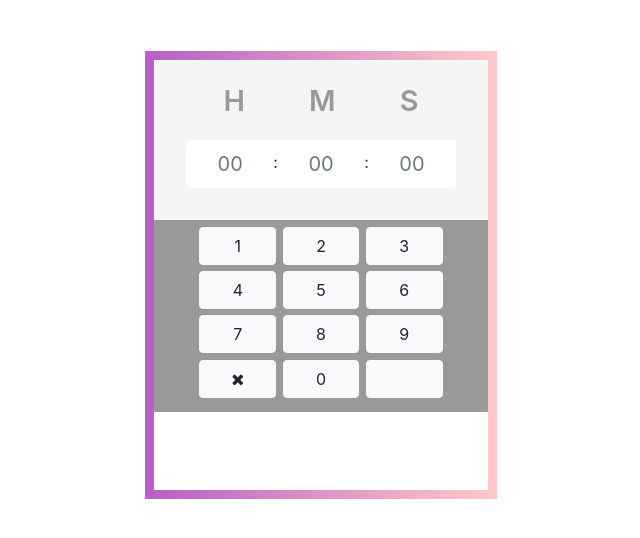
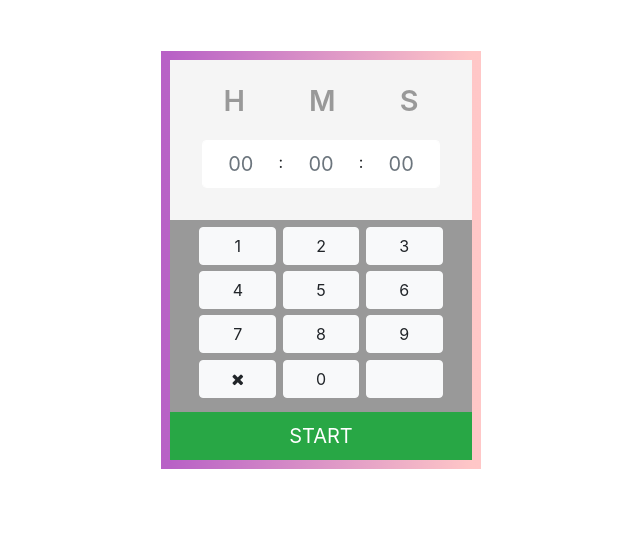
Before and after one commit to cmejia6/advanced-timer-a, a React (Create React App) app: page / in a window 1280 px wide. Shown: the top 538 px of the page, without its empty margins (319-959 px from the left). Built offline with nearby package versions, Linux system fonts and the light colour scheme.

Commit message:
Controls ui & Styling

```diff
--- /dev/null
+++ b/src/Timer/Controls.js
@@ -0,0 +1,23 @@
+import React from 'react'
+import PropTypes from 'prop-types'
+import '../styles/Controls.scss'
+
+const Controls = props => {
+  return (
+    <div>
+      <div className="controls">
+
+        <button className="buttons btn btn-success btn-lg btn-block">
+            START
+        </button>
+
+      </div>
+    </div>
+  )
+}
+
+Controls.propTypes = {
+
+}
+
+export default Controls
--- a/src/Timer/Timer.js
+++ b/src/Timer/Timer.js
@@ -1,6 +1,7 @@
 import React, { Component } from 'react'
 import Display from './Display'
 import Keypad from './Keypad'
+import Controls from './Controls'
 import '../styles/Timer.scss'
 
 export default class Timer extends Component {
@@ -9,6 +10,7 @@ export default class Timer extends Component {
       <div className="timer">
         <Display />
         <Keypad />
+        <Controls />
       </div>
     )
   }
--- /dev/null
+++ b/src/styles/Controls.scss
@@ -0,0 +1,4 @@
+.controls > button{
+    border-radius: 0%;
+    width: 100%;
+}
--- a/src/styles/Timer.scss
+++ b/src/styles/Timer.scss
@@ -7,8 +7,8 @@
     border-image-slice: 1;
     border-radius: 4%;
 
-    width: 22em;
-    height: 28em;
+    width: 20em;
+    height: 100%;
     display: flex;
     flex-direction: column;
     justify-content: flex-start;
```
